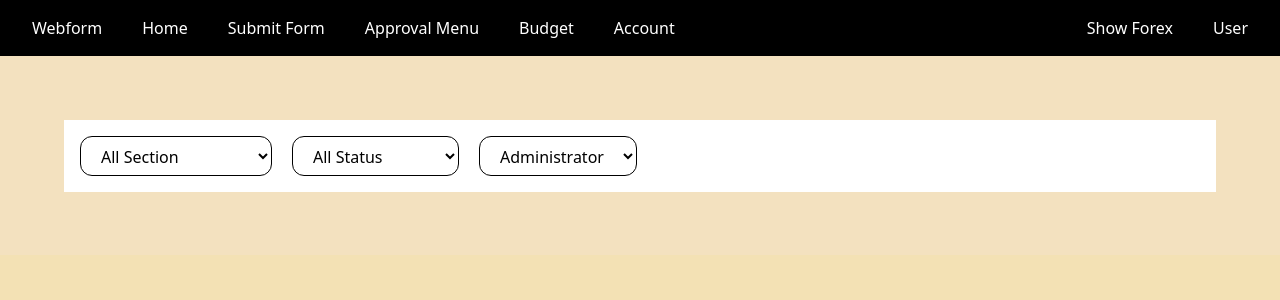
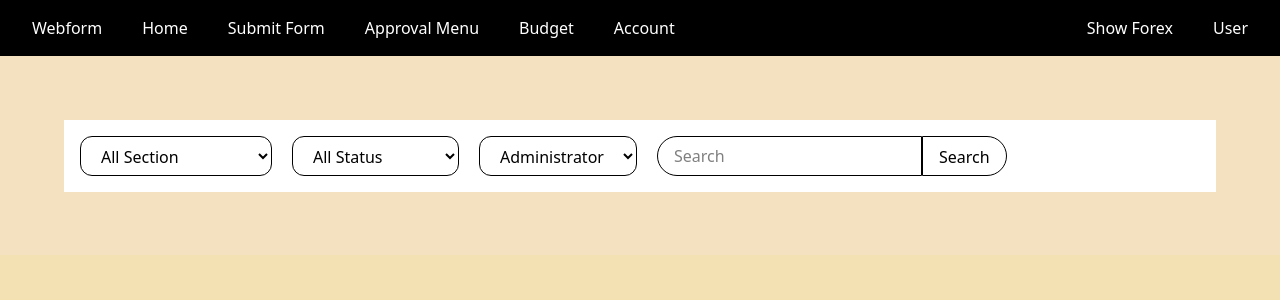
Before and after one commit to agw2005/ssi-webform, a React (Vite) app: page / in a window 1280 px wide. Shown: the top 300 px of the page. Built offline with nearby package versions, Linux system fonts and the light colour scheme.

Commit message:
feat(Home.tsx): added search input element

```diff
--- a/src/pages/Home.tsx
+++ b/src/pages/Home.tsx
@@ -75,6 +75,21 @@ const Home = () => {
             );
           })}
         </select>
+        <div className="flex">
+          <input
+            type="search"
+            id="search"
+            name="search"
+            placeholder="Search"
+            className="border rounded-l-4xl h-10 py-2 px-4 outline-none"
+          />
+          <button
+            type="button"
+            className="py-2 px-4 h-10 border rounded-r-4xl hover:text-white hover:bg-black hover:border-black"
+          >
+            Search
+          </button>
+        </div>
       </div>
     </Primitive>
   );
```
